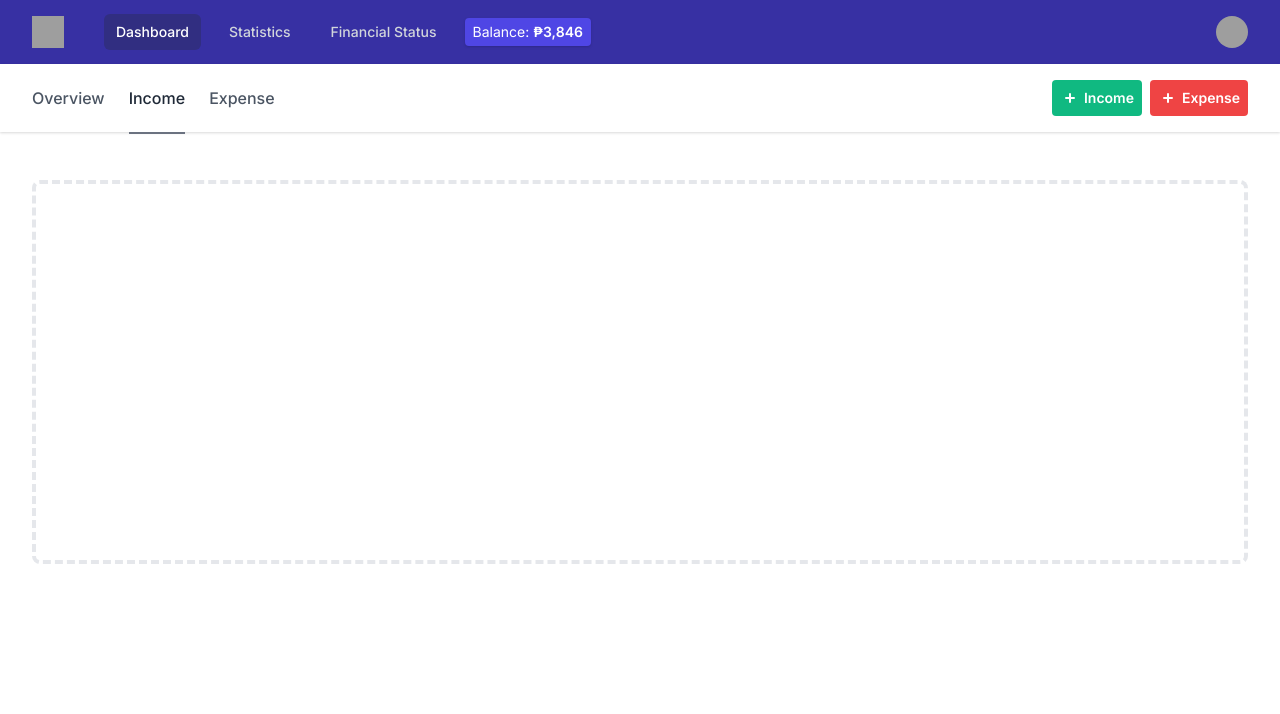
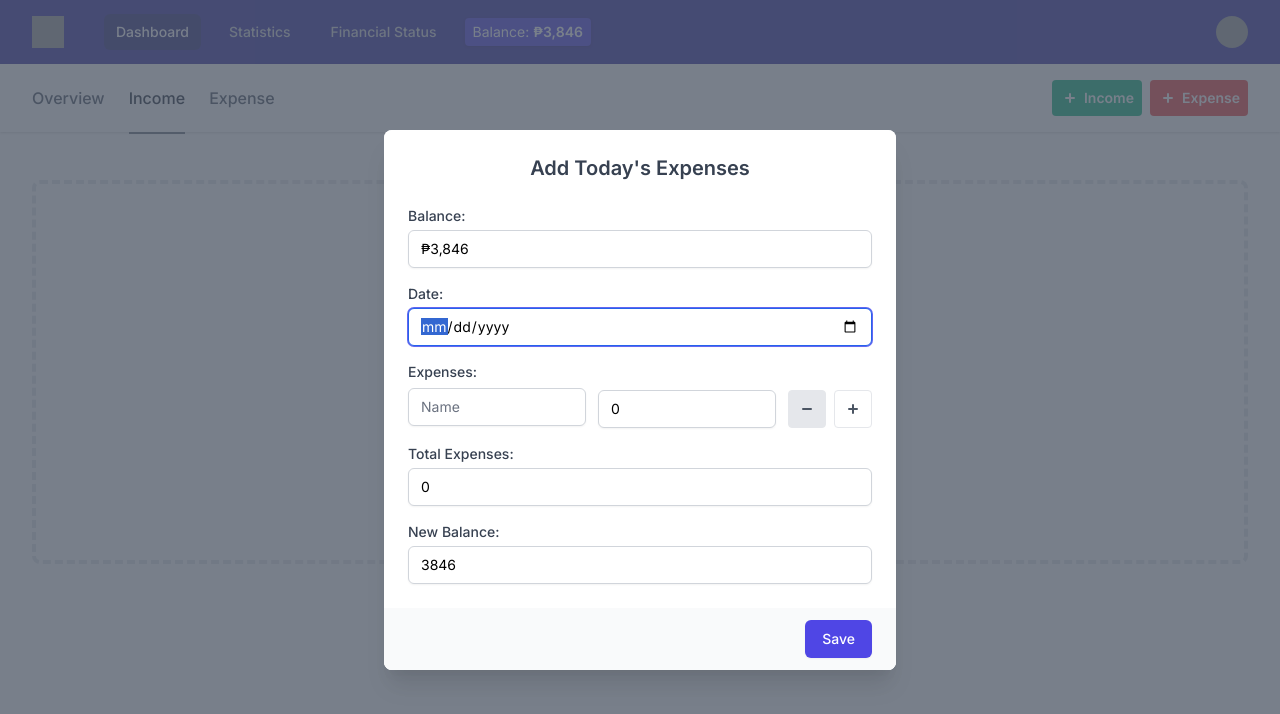
Before and after one commit to acatzk/financial-tracker, a Next.js app: page /dashboard/income in a window 1280 px wide. Shown: the top 714 px of the page. Built offline with nearby package versions, Linux system fonts and the light colour scheme; grey boxes are pictures that could not be loaded; what tailwindcss-scrollbar would draw is missing.

Commit message:
feat: add partial expense calculation (#7)

```diff
--- a/components/ExpenseDialog.tsx
+++ b/components/ExpenseDialog.tsx
@@ -1,6 +1,7 @@
 import React from 'react'
 import Dialogs from './Dialog'
 import { classNames, MinusIcon, PlusIcon } from 'utils'
+import { useForm } from 'react-hook-form'
 
 interface ExpenseProps {
   open: boolean
@@ -10,6 +11,11 @@ interface ExpenseProps {
   handleAddExpenseFields: any
   handleRemoveExpenseFields: Function
   handleChangeInput: Function
+  onSubmit: any
+  totalExpense: any
+  setTotalExpense: any
+  newBalance: any
+  setNewBalance: any
 }
 
 const ExpenseDialog: React.FC<ExpenseProps> = ({
@@ -18,18 +24,29 @@ const ExpenseDialog: React.FC<ExpenseProps> = ({
   expenses,
   handleAddExpenseFields,
   handleRemoveExpenseFields,
-  handleChangeInput
+  handleChangeInput,
+  onSubmit,
+  totalExpense,
+  setTotalExpense,
+  newBalance,
+  setNewBalance
 }) => {
+  const {
+    register,
+    formState: { errors, isSubmitting },
+    handleSubmit
+  } = useForm()
+
   return (
     <Dialogs open={open} setOpen={setOpen}>
       <div className="inline-block align-bottom bg-white rounded-lg text-left overflow-hidden shadow-xl transform transition-all sm:my-8 sm:align-middle sm:max-w-lg sm:w-full">
         <div className="bg-white pt-6">
           <h2 className="text-center font-semibold text-xl text-gray-700">Add Today's Expenses</h2>
           <div className="mt-5 md:mt-0 md:col-span-2">
-            <form onSubmit={(e) => e.preventDefault()}>
+            <form onSubmit={handleSubmit(onSubmit)}>
               <div className="overflow-hidden sm:rounded-md">
                 <div className="px-4 py-5 bg-white sm:p-6">
-                  <div className="grid grid-rows-2 gap-y-4">
+                  <div className="grid gap-y-4">
                     <div className="col-span-6 sm:col-span-4">
                       <label className="block text-sm font-medium text-gray-700">Balance:</label>
                       <input
@@ -44,8 +61,19 @@ const ExpenseDialog: React.FC<ExpenseProps> = ({
                       <label className="block text-sm font-medium text-gray-700">Date:</label>
                       <input
                         type="date"
-                        className="mt-1 focus:ring-indigo-500 focus:border-indigo-500 block w-full shadow-sm sm:text-sm border-gray-300 rounded-md"
+                        disabled={isSubmitting}
+                        className={classNames(
+                          'mt-1 block w-full',
+                          'shadow-sm sm:text-sm rounded-md',
+                          errors.date?.type === 'required'
+                            ? 'border-red-500 ring-red-500 focus:border-red-500 focus:ring-red-500'
+                            : 'ring-indigo-200 focus:ring-indigo-500 border-gray-300'
+                        )}
+                        {...register('date', { required: true })}
                       />
+                      {errors.date?.type === 'required' && (
+                        <span className="text-xs text-red-500 ml-2">Date is required</span>
+                      )}
                     </div>
                     <div className="col-span-6 sm:col-span-4">
                       <label className="block text-sm font-medium text-gray-700">Expenses:</label>
@@ -63,7 +91,7 @@ const ExpenseDialog: React.FC<ExpenseProps> = ({
                       <input
                         type="text"
                         disabled
-                        autoComplete="email"
+                        value={totalExpense}
                         className="mt-1 focus:ring-indigo-500 focus:border-indigo-500 block w-full shadow-sm sm:text-sm border-gray-300 rounded-md"
                       />
                     </div>
@@ -74,7 +102,7 @@ const ExpenseDialog: React.FC<ExpenseProps> = ({
                       <input
                         type="text"
                         disabled
-                        autoComplete="email"
+                        value={newBalance}
                         className="mt-1 focus:ring-indigo-500 focus:border-indigo-500 block w-full shadow-sm sm:text-sm border-gray-300 rounded-md"
                       />
                     </div>
@@ -107,13 +135,17 @@ const ExpenseForm = ({
       <input
         type="text"
         name="name"
+        required
         placeholder="Name"
         value={expense.name}
         onChange={(event) => handleChangeInput(expense.id, event)}
-        className="mt-1 focus:ring-indigo-500 focus:border-indigo-500 block w-full shadow-sm sm:text-sm border-gray-300 rounded-md"
+        className={classNames(
+          'mt-1 focus:ring-indigo-500 focus:border-indigo-500 block',
+          'w-full shadow-sm sm:text-sm border-gray-300 rounded-md'
+        )}
       />
       <input
-        type="text"
+        type="number"
         name="price"
         placeholder="Price"
         value={expense.price}
@@ -122,6 +154,7 @@ const ExpenseForm = ({
       />
       <div className="mt-1 flex items-center space-x-2">
         <button
+          type="button"
           onClick={() => handleRemoveExpenseFields(expense.id)}
           disabled={expenses.length === 1}
           className={classNames(
@@ -131,6 +164,7 @@ const ExpenseForm = ({
           <MinusIcon className="w-5 h-5 text-gray-600" />
         </button>
         <button
+          type="button"
           onClick={handleAddExpenseFields}
           className="p-2 bg-white rounded border hover:bg-gray-50 active:bg-white transition ease-in-out duration-150">
           <PlusIcon className="w-5 h-5 text-gray-600" />
--- a/layouts/DashboardLayout.tsx
+++ b/layouts/DashboardLayout.tsx
@@ -1,5 +1,5 @@
 import DefaultLayout from 'layouts/DefaultLayout'
-import React, { useState } from 'react'
+import React, { useEffect, useState } from 'react'
 import Header from 'components/Header'
 import { navigation, user, userNavigation } from 'mock/list'
 import { classNames, PlusIcon } from 'utils'
@@ -8,6 +8,7 @@ import { useRouter } from 'next/router'
 import Link from 'next/link'
 import ExpenseDialog from 'components/ExpenseDialog'
 import { v4 as uuidv4 } from 'uuid'
+import { useForm } from 'react-hook-form'
 
 interface DashboardLayoutProps {
   children: React.ReactNode
@@ -17,8 +18,7 @@ interface DashboardLayoutProps {
 const DashboardLayout: React.FC<DashboardLayoutProps> = ({ children, metaHead }) => {
   const router = useRouter()
 
-  const [openExpense, setOpenExpense] = useState(false)
-  const [date, setDate] = useState(null)
+  const [openExpense, setOpenExpense] = useState(true)
   const [expenses, setExpenses] = useState([
     {
       id: uuidv4(),
@@ -27,12 +27,30 @@ const DashboardLayout: React.FC<DashboardLayoutProps> = ({ children, metaHead })
     }
   ])
   const [totalExpense, setTotalExpense] = useState(0.0)
-  const [newBalance, setNewBalance] = useState()
+  const [newBalance, setNewBalance] = useState(0.0)
 
+  // UPDATE PARTIAL EXPENSES CALCULATION
+  useEffect(() => {
+    let sumExpense = 0.0
+    let balance = 3846
+    let newBalance = 0.0
+
+    expenses.map(({ price }) => {
+      return (sumExpense += parseFloat(price.toString()))
+    })
+
+    newBalance = balance - sumExpense
+
+    setTotalExpense(sumExpense)
+    setNewBalance(newBalance)
+  })
+
+  // ADD DYNAMIC EXPENSE FIELDS
   const handleAddExpenseFields = () => {
     setExpenses([...expenses, { id: uuidv4(), name: '', price: 0.0 }])
   }
 
+  // REMOVE DYNAMIC EXPENSE FIELDS
   const handleRemoveExpenseFields = (id) => {
     const values = [...expenses]
     values.splice(
@@ -42,6 +60,7 @@ const DashboardLayout: React.FC<DashboardLayoutProps> = ({ children, metaHead })
     setExpenses(values)
   }
 
+  // INPUT FIELDS
   const handleChangeInput = (id, event) => {
     const newInputFields = expenses.map((i) => {
       if (id === i.id) {
@@ -49,8 +68,16 @@ const DashboardLayout: React.FC<DashboardLayoutProps> = ({ children, metaHead })
       }
       return i
     })
+    setExpenses(newInputFields)
+  }
 
-    setExpenses(newInputFields)
+  // SUBMIT THE EXPENSES
+  const handleExpenseSubmit = async (expenses, e) => {
+    try {
+      console.log(expenses)
+    } catch (err) {
+      console.error(err)
+    }
   }
 
   return (
@@ -67,7 +94,8 @@ const DashboardLayout: React.FC<DashboardLayoutProps> = ({ children, metaHead })
                     <a
                       className={classNames(
                         'font-medium pb-6',
-                        'hover:text-gray-800 border-b-2 transition ease-in-out duration-150',
+                        'hover:text-gray-800 border-b-2',
+                        'transition ease-in-out duration-150',
                         router.pathname === `/dashboard/${href}`
                           ? 'text-gray-800  border-gray-500'
                           : 'text-gray-600 border-transparent'
@@ -82,7 +110,8 @@ const DashboardLayout: React.FC<DashboardLayoutProps> = ({ children, metaHead })
           <div className="flex items-center space-x-2">
             <button
               className={classNames(
-                'flex items-center space-x-1 bg-green-500 py-2 px-2 rounded text-white font-semibold text-sm',
+                'flex items-center space-x-1 bg-green-500 py-2 px-2',
+                'rounded text-white font-semibold text-sm',
                 'hover:bg-green-600 active:bg-green-500',
                 'transition ease-in-out duration-200'
               )}>
@@ -98,6 +127,11 @@ const DashboardLayout: React.FC<DashboardLayoutProps> = ({ children, metaHead })
                 handleAddExpenseFields={handleAddExpenseFields}
                 handleRemoveExpenseFields={handleRemoveExpenseFields}
                 handleChangeInput={handleChangeInput}
+                onSubmit={handleExpenseSubmit}
+                totalExpense={totalExpense}
+                setTotalExpense={setTotalExpense}
+                newBalance={newBalance}
+                setNewBalance={setNewBalance}
               />
               <button
                 onClick={() => setOpenExpense(true)}
--- a/package.json
+++ b/package.json
@@ -16,6 +16,7 @@
     "next": "11.1.2",
     "react": "17.0.2",
     "react-dom": "17.0.2",
+    "react-hook-form": "^7.24.2",
     "react-icons": "^4.2.0",
     "react-smooth-scrollbar": "^8.0.6",
     "smooth-scrollbar": "^8.6.3",
```
Also changed, not shown: 1 other file (tests, documents, lock files or other folders).
